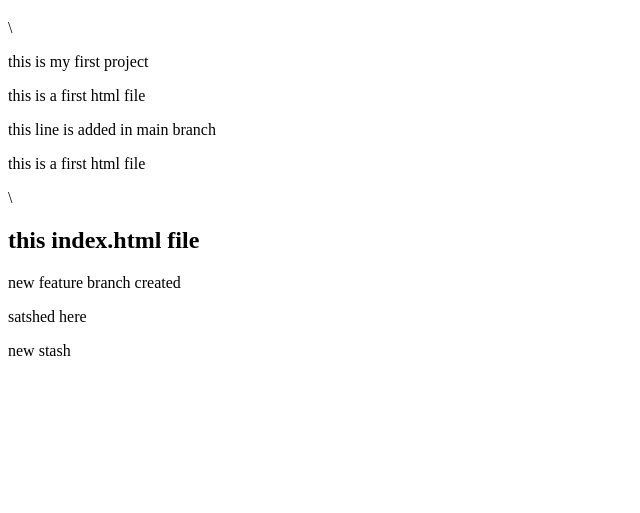
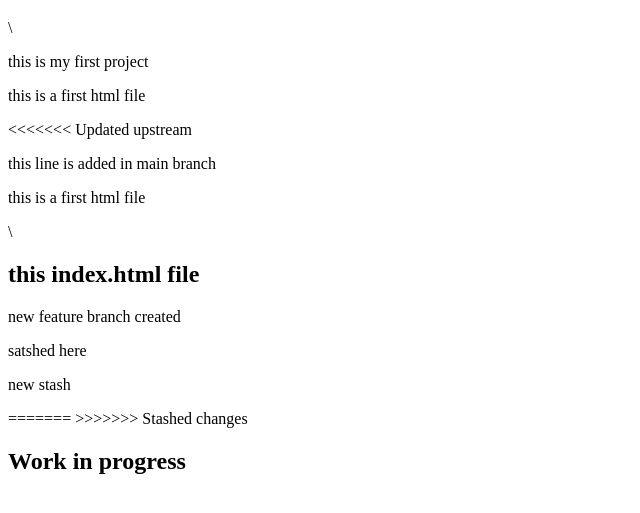
Before and after one commit to lakshmihatti9196-dev/MYPROJECT, a plain HTML site: page index.html in a window 1280 px wide. Shown: the part 61-574 px from the top of the page, without its empty margins (0-640 px from the left). Drawn offline with Linux system fonts and the light colour scheme.

```diff
--- a/index.html
+++ b/index.html
@@ -7,11 +7,15 @@
 <h1>Hello GIT! WELCOME TO SESSION</h1>\
 <p>this is my first project</p>
 <p>this is a first html file</p>
+<<<<<<< Updated upstream
 <p>this line is added in main branch</p>
 <p>this is a first html file</p>\
 <h2>this index.html file</h2>
 <p>new feature branch created</p>
 <p>satshed here</p>
 <p>new stash</p>
+=======
+>>>>>>> Stashed changes
+<h2>Work in progress</h2>
 </body>
 </html>
```
